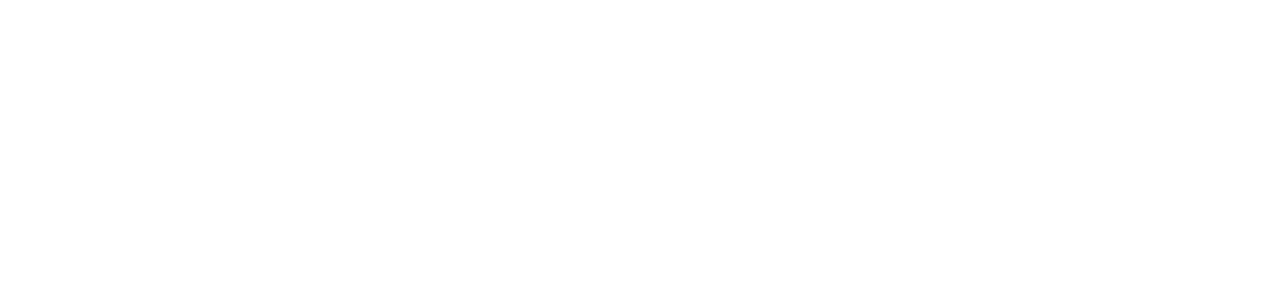
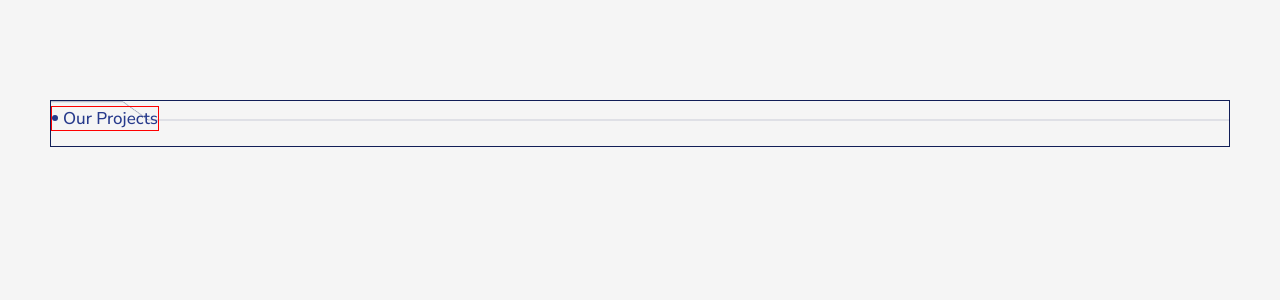
Before and after one commit to Vyrl-Comms-Tech/jaikor, a React (Vite) app: page /projects in a window 1280 px wide. Shown: the top 300 px of the page. Built offline with nearby package versions, Linux system fonts and the light colour scheme; the HTML template or start-up script is replaced by a standard one.

Commit message:
update pull 1

```diff
--- /dev/null
+++ b/src/Components/OurProjetcs.jsx
@@ -0,0 +1,22 @@
+import React from "react";
+import "../Styles/our-projects.css";
+
+const OurProjetcs = () => {
+  return (
+    <>
+      <div className="our-projects">
+        <div className="our-projects-main">
+          <div className="op-line">
+            <img src="Assets/Line 1.png" alt="" />
+            <span>
+              <div></div>
+              <h6>Our Projects</h6>
+            </span>
+          </div>
+        </div>
+      </div>
+    </>
+  );
+};
+
+export default OurProjetcs;
--- a/src/Styles/Belowhero.css
+++ b/src/Styles/Belowhero.css
@@ -95,9 +95,7 @@
   width: 330px;
   height: 370px;
 }
-.aboutbox{
-    /* margin-bottom: 15px; */
-}
+
 .aboutbox2 {
     border: 0.5px solid rgba(195, 195, 195, 0.80);
     /* margin-top: 35px; */
--- /dev/null
+++ b/src/Styles/our-projects.css
@@ -0,0 +1,51 @@
+.our-projects {
+  width: 100%;
+  height: 100dvh;
+  background-color: #f5f5f5;
+  padding: 100px 50px;
+}
+
+.our-projects-main {
+  /* border: 1px solid green; */
+  width: 100%;
+  height: 100%;
+}
+.op-line {
+  width: 100%;
+  display: flex;
+  flex-direction: column;
+  border: 1px solid #111e57;
+}
+
+.op-line span {
+  display: flex;
+  align-items: center;
+  justify-content: start;
+  border: 1px solid #ff0000;
+  gap: 5px;
+  width: min-content;
+  white-space: nowrap;
+  position: relative;
+  top: -15px;
+}
+
+.op-line span h6 {
+  color: #273a8c;
+  font-family: "Nunito Sans";
+  font-size: 1.0625rem;
+  font-style: normal;
+  font-weight: 500;
+  line-height: normal;
+  text-transform: capitalize;
+}
+
+.op-line span div {
+  width: 0.375rem;
+  height: 0.375rem;
+  border-radius: 50%;
+  background-color: #273a8c;
+}
+
+/* .op-line { */
+
+/* } */
--- a/src/pages/Projects.jsx
+++ b/src/pages/Projects.jsx
@@ -1,11 +1,12 @@
-import React from 'react'
+import React from "react";
+import OurProjetcs from "../Components/OurProjetcs";
 
 const Projects = () => {
   return (
-   <>
+    <>
+      <OurProjetcs />
+    </>
+  );
+};
 
-   </>
-  )
-}
-
-export default Projects
+export default Projects;
```
